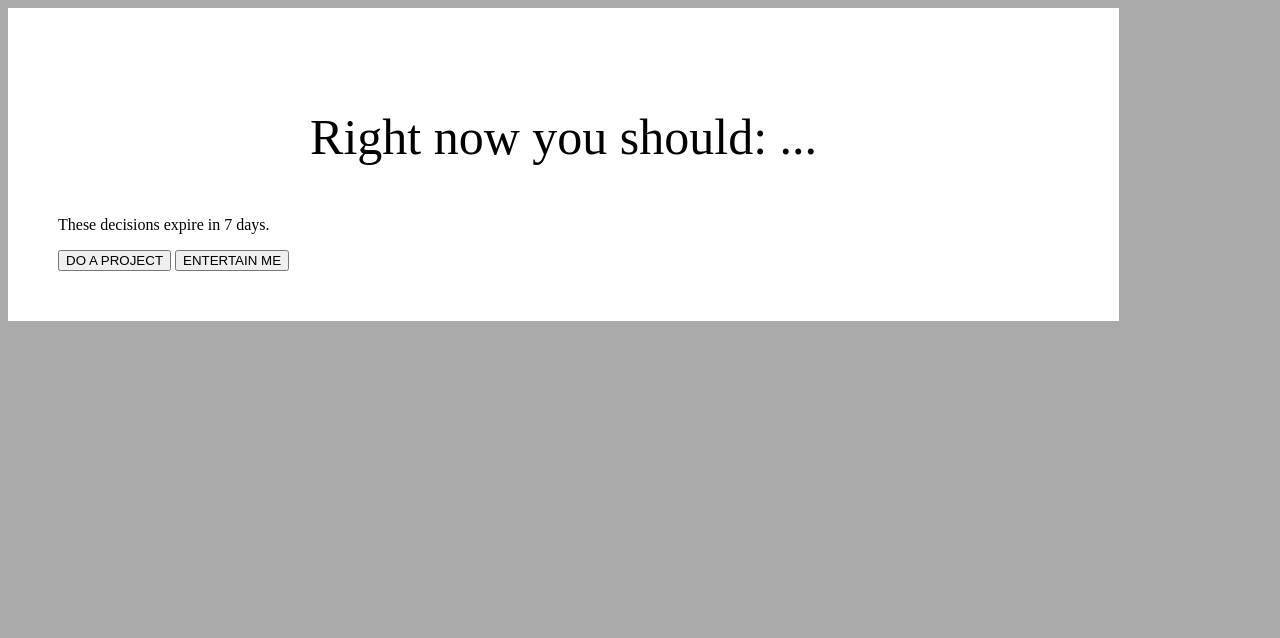
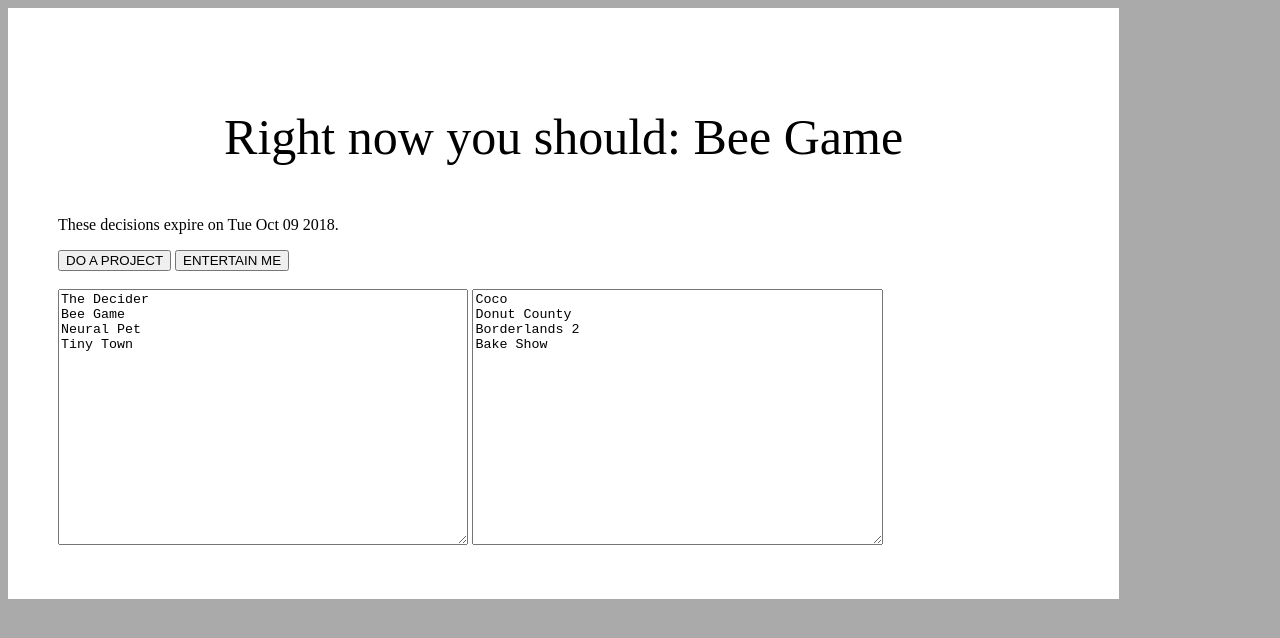
Before and after one commit to ChrisLHall/the-decider, a plain HTML site: page index.html in a window 1280 px wide. Both pictures are taken after a click on the button "DO A PROJECT". Drawn offline with Linux system fonts and the light colour scheme.

Commit message:
add some list picking

```diff
--- a/index.css
+++ b/index.css
@@ -12,3 +12,8 @@ body {
   font-size: 50px;
   text-align: center;
 }
+
+textarea {
+  width: 40%;
+  height: 250px;
+}
--- a/index.html
+++ b/index.html
@@ -11,10 +11,15 @@
 
 <body>
 <div class="maincontainer">
-    <p class='huge'>Right now you should: ...</p>
-    <p>These decisions expire in 7 days.</p>
-    <input type='button' value='DO A PROJECT' />
-    <input type="button" value='ENTERTAIN ME' />
+    <p class='huge'>Right now you should: <span id="what">...</span></p>
+    <p>These decisions expire on <span id="when">...</span>.</p>
+    <input type='button' value='DO A PROJECT' onclick="decide(project_options);" />
+    <input type="button" value='ENTERTAIN ME' onclick="decide(entertainment_options);" />
+    <br><br>
+    <textarea id="possibleProjects">
+    </textarea>
+    <textarea id="possibleEntertainment">
+    </textarea>
 </div>
 <script src="index.js"></script>
 </body>
--- a/index.js
+++ b/index.js
@@ -0,0 +1,29 @@
+function populate(elem, arr) {
+  document.querySelector("#" + elem).innerHTML = arr.join("\n")
+}
+
+var project_options = [
+  "The Decider",
+  "Bee Game",
+  "Neural Pet",
+  "Tiny Town",
+]
+
+var entertainment_options = [
+  "Coco",
+  "Donut County",
+  "Borderlands 2",
+  "Bake Show",
+]
+
+const STAY_LENGTH = 7
+
+function decide(arr) {
+    document.querySelector("#what").innerHTML = arr[Math.floor(Math.random() * arr.length)]
+    var today = new Date();
+    today.setDate(today.getDate() + 14);
+    document.querySelector("#when").innerHTML = today.toDateString();
+}
+
+populate("possibleProjects", project_options);
+populate("possibleEntertainment", entertainment_options);
```
